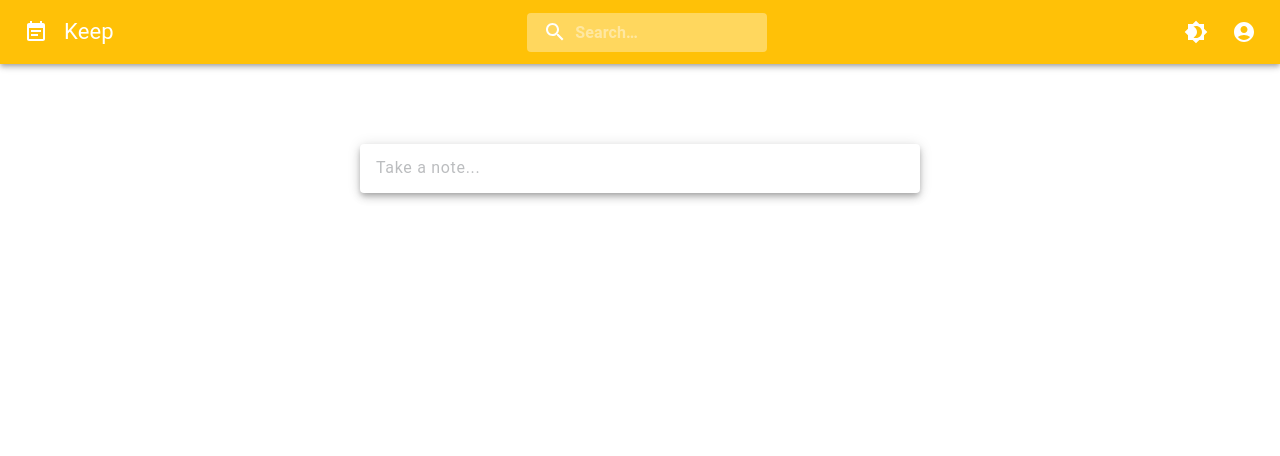
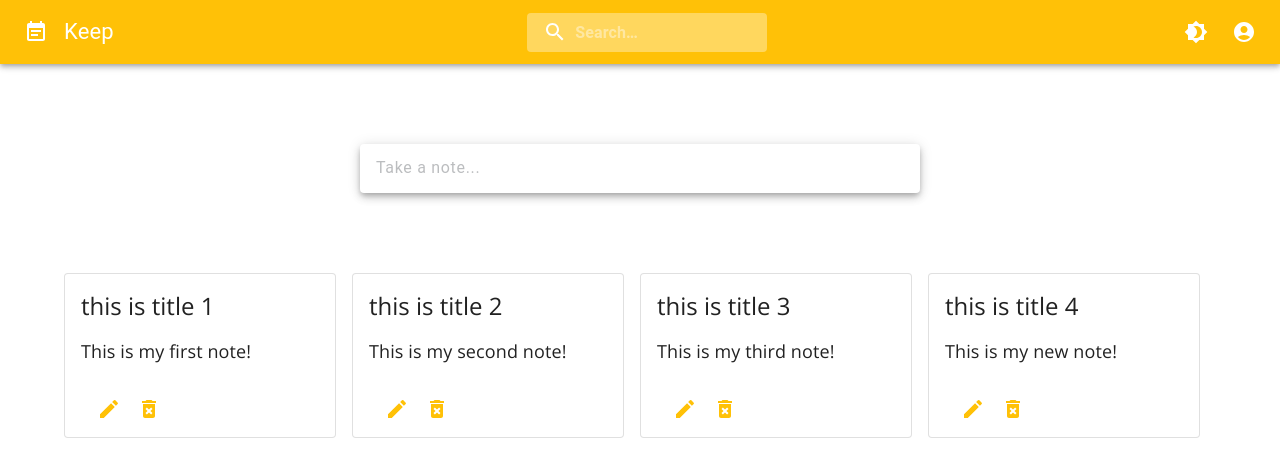
Before and after one commit to bijaylama/keep-clone-myFirstReactApp, a React (Create React App) app: page / in a window 1280 px wide. Shown: the top 456 px of the page. Built offline with nearby package versions, Linux system fonts and the light colour scheme.

Commit message:
update featured added

```diff
--- a/package.json
+++ b/package.json
@@ -12,6 +12,7 @@
     "@testing-library/jest-dom": "^5.16.1",
     "@testing-library/react": "^12.1.2",
     "@testing-library/user-event": "^13.5.0",
+    "nanoid": "^3.1.30",
     "react": "^17.0.2",
     "react-dom": "^17.0.2",
     "react-scripts": "5.0.0",
--- a/src/App.js
+++ b/src/App.js
@@ -1,24 +1,121 @@
 // import logo from "./logo.svg";
 import "./App.css";
 import FormNote from "./components/FormNote/FormNote";
+import { Edit } from "./components/Edit/Edit";
+
 import { useState } from "react";
 import NoteList from "./components/NoteList/NoteList";
 import NavNote from "./components/NavNote/NavNote";
 import { ThemeProvider } from "@mui/material";
 import { myTheme } from "./myTheme";
+import { nanoid } from "nanoid";
+import ModalEdit from "./components/common/ModalEdit/ModalEdit";
 
 function App() {
-  const [notes, setNotes] = useState([]);
+  //
+  //
+  //
+  //NOTE LIST ARRAY LIST
+  const [notes, setNotes] = useState([
+    {
+      id: nanoid(),
+      title: "this is title 1",
+      content: "This is my first note!",
+    },
+    {
+      id: nanoid(),
+      title: "this is title 2",
+      content: "This is my second note!",
+    },
+    {
+      id: nanoid(),
+      title: "this is title 3",
+      content: "This is my third note!",
+    },
+    {
+      id: nanoid(),
+      title: "this is title 4",
+      content: "This is my new note!",
+    },
+  ]);
+  //EDIT STATE
+  const [editNote, setEditNote] = useState({
+    title: "",
+    content: "",
+  });
+  //POP UP STATE
+  const [openPop, setOpenPop] = useState(false);
+  //INPUT STATE
+  const [input, setInput] = useState({
+    id: "",
+    title: "",
+    content: "",
+  });
+  // FORM EXPAND STATE
+  const [expand, setExpand] = useState(false);
 
-  const addNote = (newNote) => {
-    setNotes((preValue) => {
-      return [...preValue, newNote];
-    });
-    console.log(newNote);
+  //
+  //
+  //
+  //
+  //
+  //
+  //HANDLE EXPAND FORM
+  const handleExpand = () => {
+    setExpand(true);
   };
 
+  //UNCHANGE EVENT FORM
+  const handleChange = ({ name, value }) => {
+    console.log(value);
+
+    setInput((preValue) => {
+      return {
+        ...preValue,
+        [name]: value,
+      };
+    });
+  };
+  //ADD TO NOTES collection
+  const addNote = (newNote) => {
+    const note = (preValue) => {
+      return [
+        ...preValue,
+        { id: nanoid(), title: newNote.title, content: newNote.content },
+      ];
+    };
+    setNotes(note);
+    // setInput({ id: "", title: "", content: "" });
+  };
+  //SUBMIT BUTTON EVENT
+  const handleButton = (id) => {
+    if (input.title === "" && input.content === "") {
+      setOpenPop(false);
+    } else if (openPop) {
+      setNotes(
+        notes.map((val) => {
+          if (val.id === id) {
+            return { ...val, title: input.title, content: input.content };
+          }
+          return val;
+        })
+      );
+      setOpenPop(false);
+    } else if (input.title !== "" || input.content !== "") {
+      addNote(input);
+      setExpand(false);
+      setInput({
+        id: "",
+        title: "",
+        content: "",
+      });
+    } else {
+    }
+    setExpand(false);
+  };
+  // handle delete
   const handleDelete = (id) => {
-    const newNote = notes.filter((val, index) => index !== id);
+    const newNote = notes.filter((val) => val.id !== id);
     setNotes(newNote);
   };
 
@@ -26,9 +123,41 @@ function App() {
     <ThemeProvider theme={myTheme}>
       {/* menu app bar */}
       <NavNote />
-      <FormNote onAdd={addNote} />
+      <FormNote
+        handleChange={handleChange}
+        handleExpand={handleExpand}
+        expand={expand}
+        setExpand={setExpand}
+        input={input}
+        setInput={setInput}
+        // onAdd={addNote}
+        handleButton={handleButton}
+      />
 
-      <NoteList noteArray={notes} handleDelete={handleDelete} />
+      <NoteList
+        noteArray={notes}
+        // handleEdit={handleEdit}
+        handleDelete={handleDelete}
+        editNote={editNote}
+        setEditNote={setEditNote}
+        setOpenPop={setOpenPop}
+        setInput={setInput}
+      />
+
+      {openPop && (
+        <Edit
+          input={input}
+          setInput={setInput}
+          //  updateVal={updateVal}
+          openPop={openPop}
+          setOpenPop={setOpenPop}
+          editNote={editNote}
+          handleChange={handleChange}
+          handleButton={handleButton}
+        />
+      )}
+
+      <ModalEdit />
     </ThemeProvider>
   );
 }
--- /dev/null
+++ b/src/components/Edit/Edit.jsx
@@ -0,0 +1,40 @@
+import ModelEdit from "../common/ModalEdit/ModalEdit";
+import React, { useEffect } from "react";
+import { useState } from "react";
+
+export const Edit = ({
+  input,
+  setInput,
+  editNote,
+  openPop,
+  setOpenPop,
+  handleChange,
+  handleButton,
+}) => {
+  // const handleChange = (event) => {
+  //   console.log(event);
+
+  //   setInput((preValue) => {
+  //     return {
+  //       ...preValue,
+  //       event,
+  //     };
+  //   });
+  // };
+
+  return (
+    <ModelEdit
+      id={editNote.id}
+      name="title"
+      open={openPop}
+      // onChange={(e) => handleChange(e.target)}
+      editNote={editNote}
+      openPop={openPop}
+      setOpenPop={setOpenPop}
+      title={editNote.title}
+      content={editNote.content}
+      handleButton={handleButton}
+      handleChange={handleChange}
+    />
+  );
+};
--- a/src/components/NoteList/NoteList.jsx
+++ b/src/components/NoteList/NoteList.jsx
@@ -5,7 +5,20 @@ import Container from "@mui/material/Container";
 
 import { CardNote } from "../common/CardNote/CardNote";
 
-export default function NoteList({ noteArray, handleDelete }) {
+export default function NoteList({
+  noteArray,
+  handleDelete,
+  editNote,
+  setEditNote,
+  setOpenPop,
+  setInput,
+}) {
+  const handleEdit = (id) => {
+    const findNote = noteArray.find((note) => note.id === id);
+    setEditNote(findNote);
+    setInput(findNote);
+    setOpenPop(true);
+  };
   return (
     <Box>
       <Container maxWidth="lg">
@@ -13,10 +26,9 @@ export default function NoteList({ noteArray, handleDelete }) {
           {noteArray.map((note, index) => (
             <CardNote
               key={index}
-              id={index}
-              title={note.title}
-              content={note.content}
-              handleDelete={handleDelete}
+              note={note}
+              handleDelete={() => handleDelete(note.id)}
+              handleEdit={() => handleEdit(note.id)}
             />
           ))}
         </Masonry>
--- a/src/components/common/CardNote/CardNote.jsx
+++ b/src/components/common/CardNote/CardNote.jsx
@@ -11,16 +11,15 @@ import {
 } from "@mui/material";
 import { myStyle } from "./myStyle";
 
-export const CardNote = ({ id, title, content, handleDelete }) => {
+export const CardNote = ({ note, handleDelete, handleEdit }) => {
   return (
     <Card variant="outlined" sx={myStyle.cardStyle}>
       <CardContent>
         <Typography variant="h5" component="div" sx={myStyle.contentTitleStyle}>
-          {id}
-          {title}
+          {note.title}
         </Typography>
         <Typography variant="body2" sx={myStyle.contentBodyStyle}>
-          {content}
+          {note.content}
         </Typography>
       </CardContent>
       <CardActions>
@@ -28,13 +27,13 @@ export const CardNote = ({ id, title, content, handleDelete }) => {
         <Grid item xs={3.5}></Grid>
         <Grid item xs={5} sx={{ display: "flex" }}>
           <Grid item xs={6}>
-            <IconButton color="yellow" aria-label="add to favorites">
+            <IconButton onClick={handleEdit} color="yellow" aria-label="edit">
               <EditIcon />
             </IconButton>
           </Grid>
           <Grid item xs={6}>
             <IconButton
-              onClick={() => handleDelete(id)}
+              onClick={handleDelete}
               color="yellow"
               aria-label="delete"
             >
--- a/src/components/common/CardNote/myStyle.js
+++ b/src/components/common/CardNote/myStyle.js
@@ -1,5 +1,5 @@
 export const myStyle = {
-  cardStyle: { "&:hover": { boxShadow: "0px 0px 8px #e0e0e0" } },
+  cardStyle: { "&:hover": { boxShadow: "0px 0px 8px #9e9e9e" } },
   contentTitleStyle: { fontFamily: "'Open Sans', sans-serif" },
   contentBodyStyle: {
     letterSpacing: ".00625em",
--- a/src/components/common/InputField/InputField.jsx
+++ b/src/components/common/InputField/InputField.jsx
@@ -8,12 +8,13 @@ const InputField = ({
   multiline,
   maxRows,
   name,
+  defaultValue,
   value,
 }) => {
   return (
     <Input
       name={name}
-      value={value}
+      defaultValue={defaultValue}
       multiline={multiline}
       maxRows={maxRows}
       sx={sx}
@@ -22,6 +23,7 @@ const InputField = ({
       onClick={onClick}
       fullWidth
       disableUnderline
+      value={value}
     />
   );
 };
--- /dev/null
+++ b/src/components/common/ModalEdit/ModalEdit.jsx
@@ -0,0 +1,80 @@
+import * as React from "react";
+import Button from "@mui/material/Button";
+import TextField from "@mui/material/TextField";
+import Dialog from "@mui/material/Dialog";
+import DialogActions from "@mui/material/DialogActions";
+import DialogContent from "@mui/material/DialogContent";
+import DialogContentText from "@mui/material/DialogContentText";
+import DialogTitle from "@mui/material/DialogTitle";
+import InputField from "../InputField/InputField";
+import { Box, IconButton } from "@mui/material";
+import SendIcon from "@mui/icons-material/Send";
+
+export default function FormDialog({
+  id,
+  editNote,
+  openPop,
+  setOpenPop,
+  open,
+  onChange,
+  name,
+  handleButton,
+  handleChange,
+  title,
+  content,
+}) {
+  // const handleButton = () => {
+  //   console.log(editNote.title);
+  //   console.log(editNote.content);
+  // };
+  return (
+    <Dialog
+      open={open}
+      onBackdropClick={() => setOpenPop(false)}
+      // onClose={handleClose}
+    >
+      {/* CUSTOM INPUT FORM IMPORT */}
+      <DialogTitle>
+        <InputField
+          // sx={formStyle.inputTitleStyle}
+          name="title"
+          defaultValue={title}
+          // defaultValue="head"
+          fontWeight="600"
+          title="Title"
+          onChange={(e) => handleChange(e.target)}
+        />
+      </DialogTitle>
+      <DialogContent>
+        <InputField
+          // sx={formStyle.inputContentStyle}
+          onChange={(e) => {
+            handleChange(e.target);
+          }}
+          name="content"
+          defaultValue={content}
+          // defaultValue="body"
+          fontWeight="400"
+          multiline
+          maxRows={6}
+          title="Take a note..."
+        />
+      </DialogContent>
+      <DialogActions>
+        <Box
+        // sx={formStyle.iconButtonStyle}
+        >
+          {/* FORM BUTTON */}
+
+          <IconButton
+            onClick={() => handleButton(id)}
+            color="yellow"
+            aria-label="send"
+          >
+            <SendIcon />
+          </IconButton>
+        </Box>
+      </DialogActions>
+    </Dialog>
+  );
+}
```
Also changed, not shown: src/components/FormNote/FormNote.jsx (+15 -32 lines), src/components/common/ModalEdit/myStyle.js (added, +11 -0 lines), 1 other file (tests, documents, lock files or other folders).
